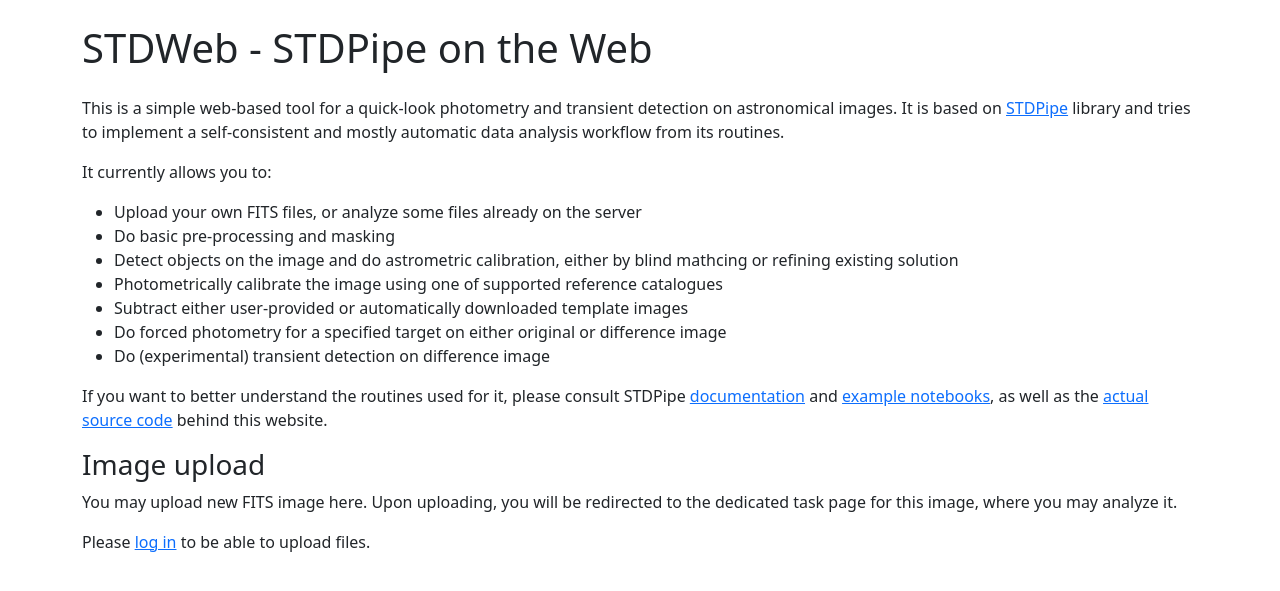
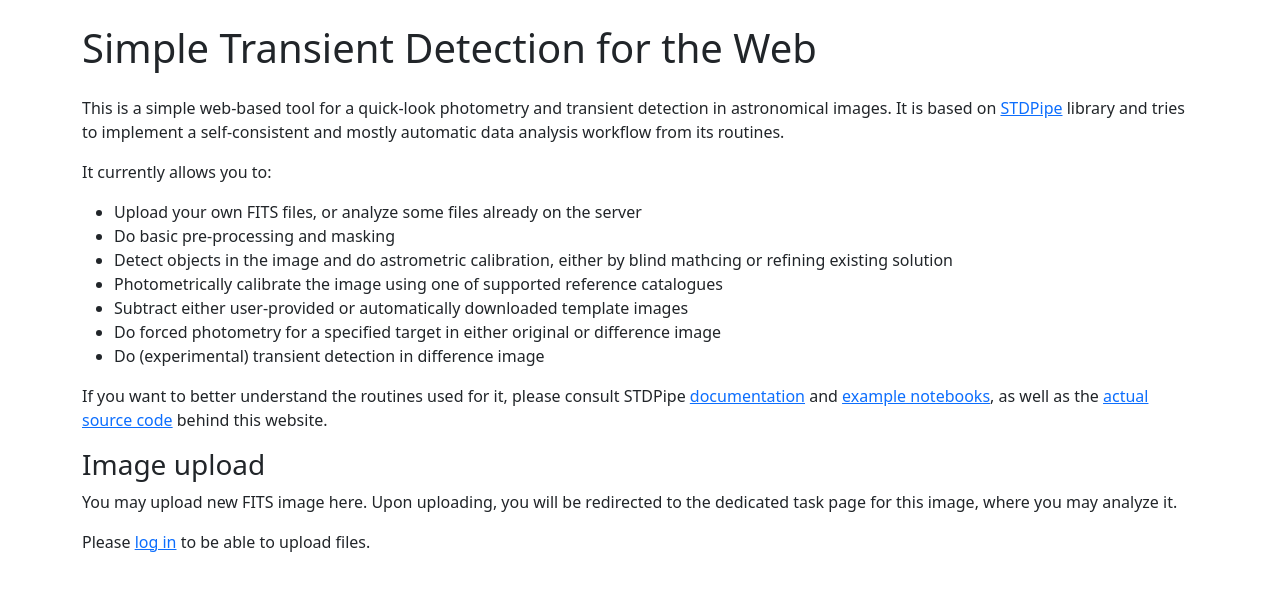
Before and after one commit to karpov-sv/stdweb, a Django app: page / in a window 1280 px wide. Shown: the part 56-647 px from the top of the page. Run offline with Django 4.2, Linux system fonts and the light colour scheme; parts of the project's set-up code (start-up, migrations or seed data) failed here and were passed over; some libraries are stand-ins or nearby versions.

Commit message:
Minor adjustments for the UI

```diff
--- a/stdweb/templates/index.html
+++ b/stdweb/templates/index.html
@@ -3,12 +3,12 @@
 {% load crispy_forms_tags %}
 {% load filters %}
 
-{% block title %}STDWeb - STDPipe on the Web{% endblock %}
+{% block title %}Simple Transient Detection for the Web{% endblock %}
 
 {% block content %}
 
   <p>
-    This is a simple web-based tool for a quick-look photometry and transient detection on astronomical images. It is based on <a href="https://github.com/karpov-sv/stdpipe">STDPipe</a> library and tries to implement a self-consistent and mostly automatic data analysis workflow from its routines.
+    This is a simple web-based tool for a quick-look photometry and transient detection in astronomical images. It is based on <a href="https://github.com/karpov-sv/stdpipe">STDPipe</a> library and tries to implement a self-consistent and mostly automatic data analysis workflow from its routines.
   </p>
 
   <p>
@@ -16,11 +16,11 @@
     <ul>
       <li>Upload your own FITS files, or analyze some files already on the server</li>
       <li>Do basic pre-processing and masking</li>
-      <li>Detect objects on the image and do astrometric calibration, either by blind mathcing or refining existing solution</li>
+      <li>Detect objects in the image and do astrometric calibration, either by blind mathcing or refining existing solution</li>
       <li>Photometrically calibrate the image using one of supported reference catalogues</li>
       <li>Subtract either user-provided or automatically downloaded template images</li>
-      <li>Do forced photometry for a specified target on either original or difference image</li>
-      <li>Do (experimental) transient detection on difference image</li>
+      <li>Do forced photometry for a specified target in either original or difference image</li>
+      <li>Do (experimental) transient detection in difference image</li>
     </ul>
   </p>
 
--- a/stdweb/templates/tasks.html
+++ b/stdweb/templates/tasks.html
@@ -18,7 +18,7 @@
 
     {% paginate 10 tasks %}
 
-    <div class="list-group mb-2">
+    <div class="list-group mb-4">
         {% for task in tasks %}
           <a href="{% url 'tasks' id=task.id %}" class="text-decoration-none list-group-item list-group-item-action d-flex justify-content-between align-items-start">
               <div class="ms-1 me-2">
```
